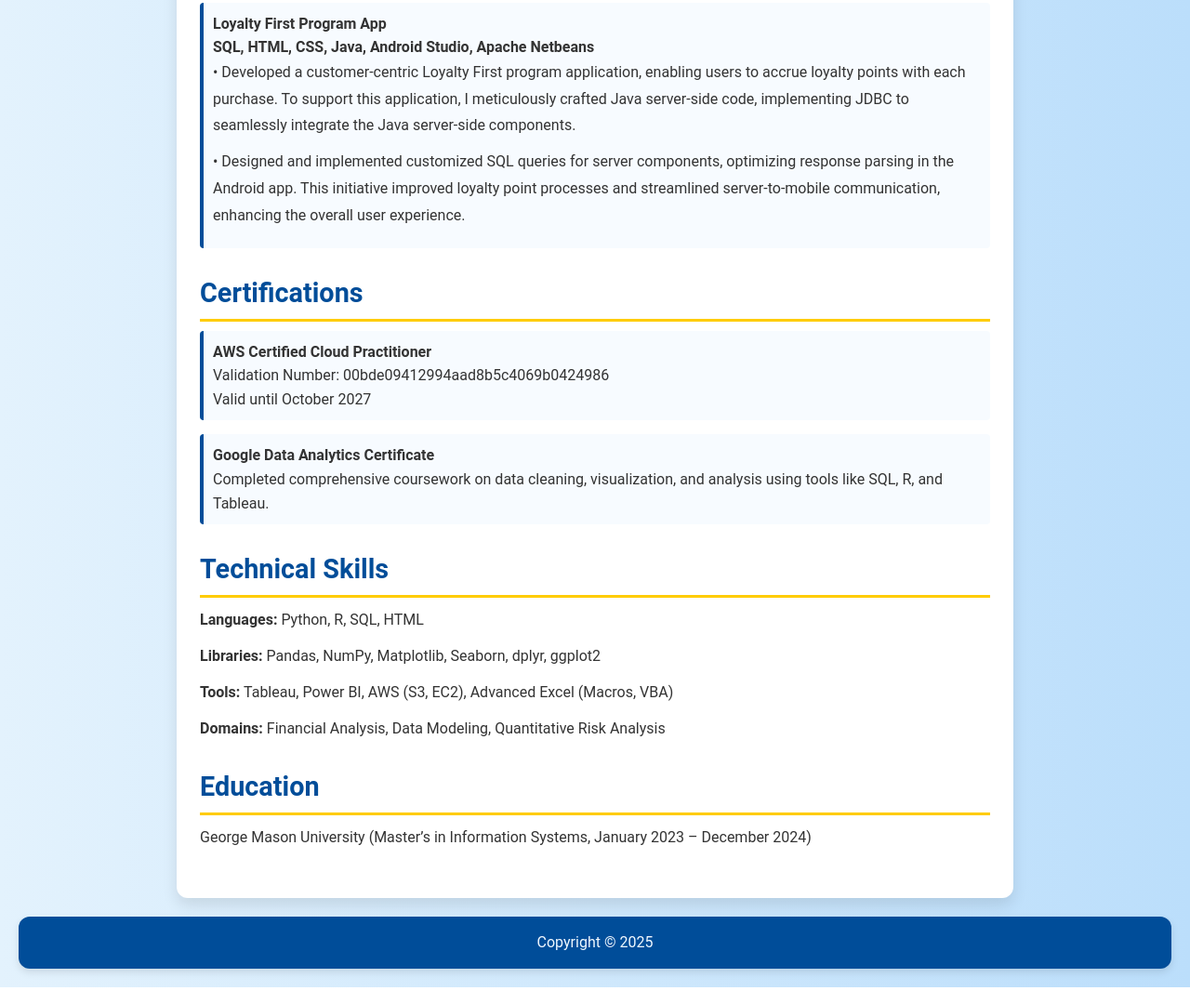
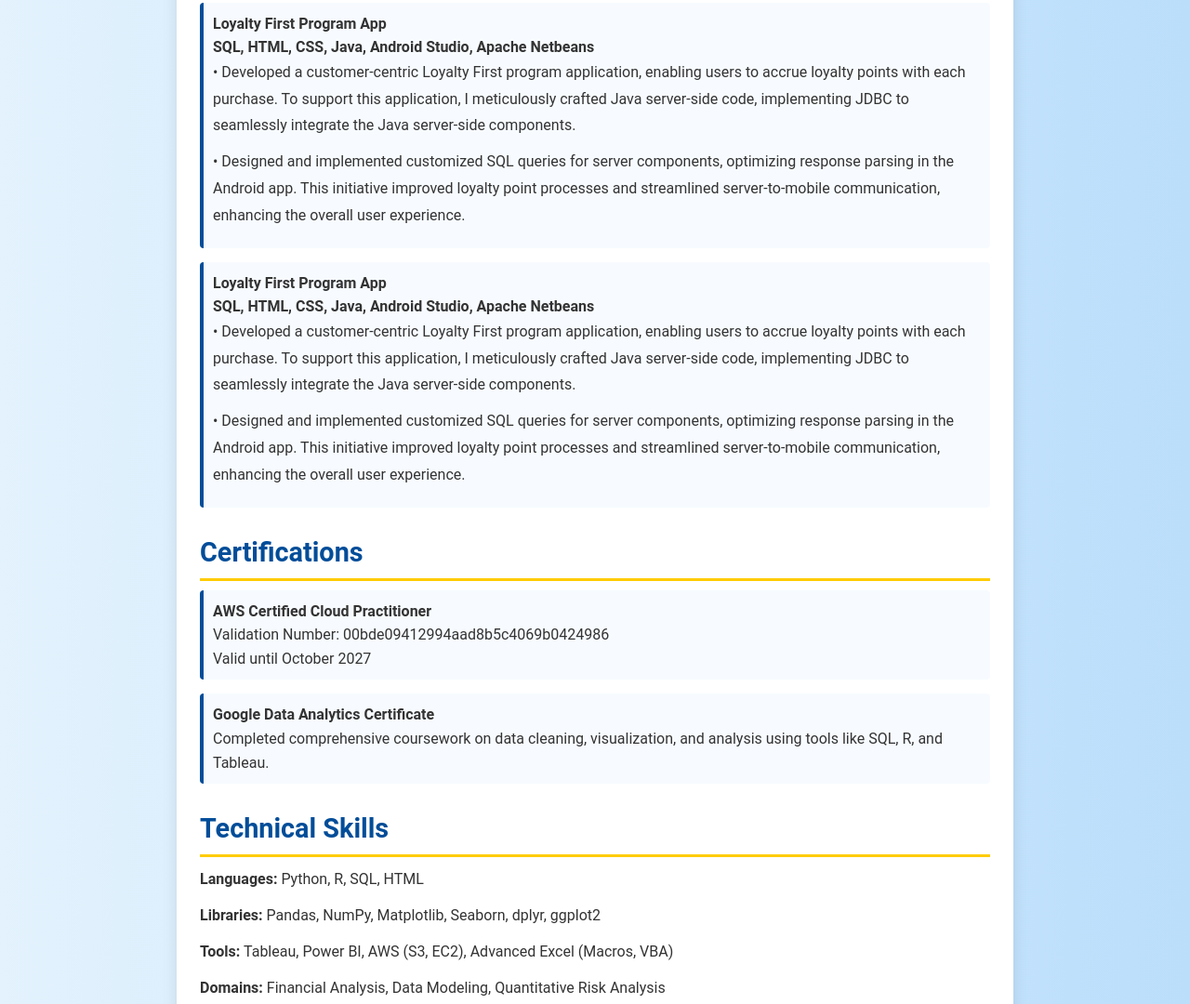
Before and after one commit to krishnachaitanya018/www.chaitanyaganniportfolio.com, a website: page index.html in a window 1280 px wide. Shown: the part 1883-2963 px from the top of the page at 93% size. Drawn offline with Linux system fonts and the light colour scheme.

Commit message:
Update index.html

```diff
--- a/index.html
+++ b/index.html
@@ -96,6 +96,17 @@
 						app. This initiative improved loyalty point processes and streamlined server-to-mobile communication, enhancing the
 						overall user experience.</p>
 				   </li>
+
+				   <li>
+					<strong>Loyalty First Program App</strong><br>
+					<strong>SQL, HTML, CSS, Java, Android Studio, Apache Netbeans</strong>
+					<p>• Developed a customer-centric Loyalty First program application, enabling users to accrue loyalty points with each
+						purchase. To support this application, I meticulously crafted Java server-side code, implementing JDBC to seamlessly
+						integrate the Java server-side components.</p>
+					<p>• Designed and implemented customized SQL queries for server components, optimizing response parsing in the Android
+						app. This initiative improved loyalty point processes and streamlined server-to-mobile communication, enhancing the
+						overall user experience.</p>
+				   </li>
 			</ul>
 			</section>
 
```
